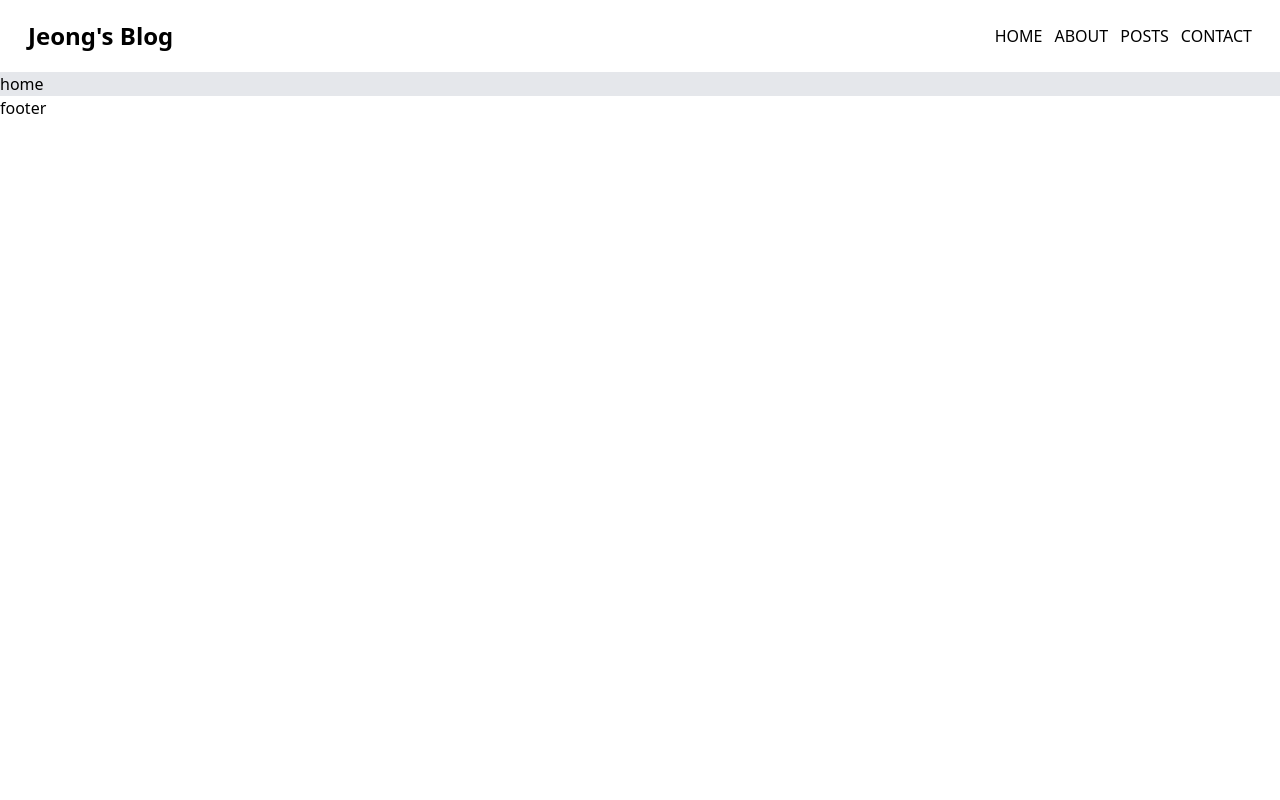
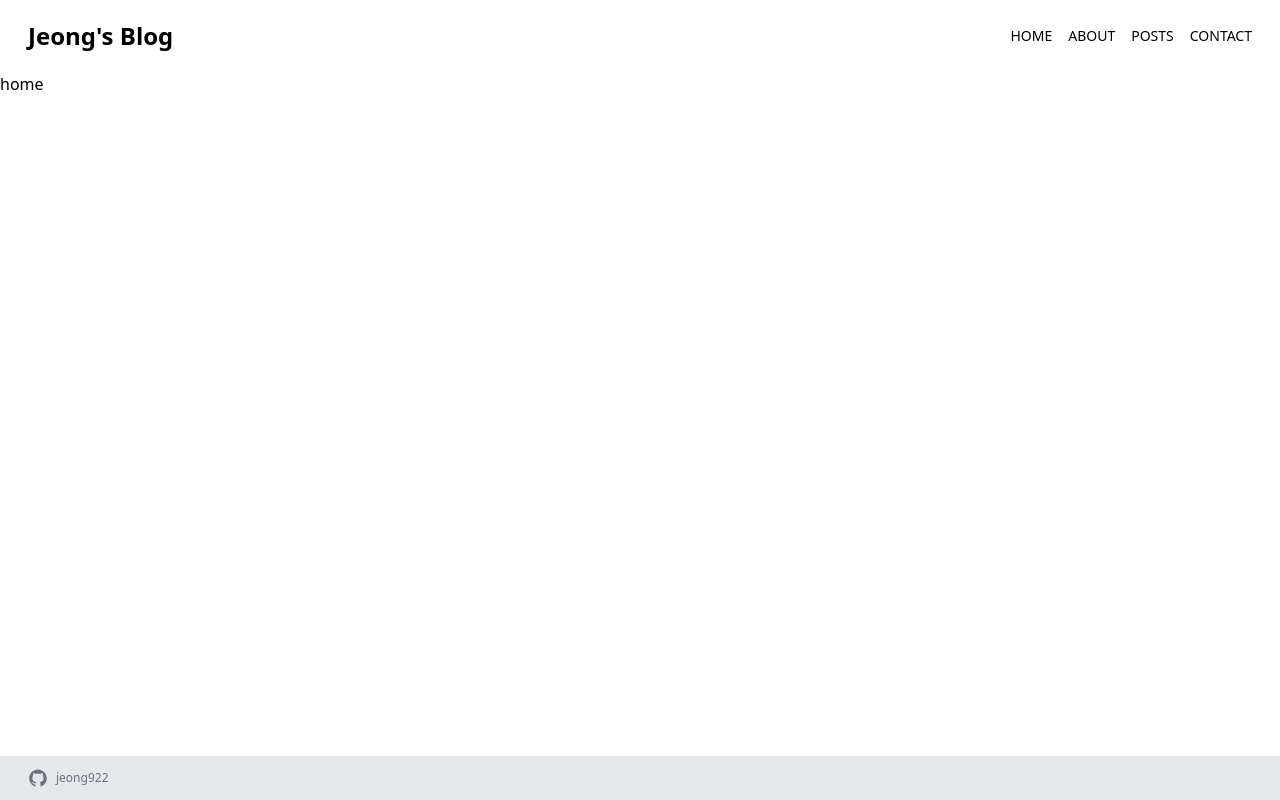
Before and after one commit to jeong922/next.js_blog, a Next.js app: page / in a window 1280 px wide. Built offline with nearby package versions, Linux system fonts and the light colour scheme.

Commit message:
header, footer 수정

```diff
--- a/src/app/layout.tsx
+++ b/src/app/layout.tsx
@@ -14,9 +14,9 @@ export default function RootLayout({
 }) {
   return (
     <html lang='en'>
-      <body>
+      <body className='flex flex-col w-full max-w-screen-2xl mx-auto'>
         <Header />
-        <main>{children}</main>
+        <main className='grow'>{children}</main>
         <Footer />
       </body>
     </html>
--- a/src/app/page.tsx
+++ b/src/app/page.tsx
@@ -5,5 +5,5 @@ import styles from './page.module.css';
 const inter = Inter({ subsets: ['latin'] });
 
 export default function Home() {
-  return <section className='bg-gray-200'>home</section>;
+  return <section className=''>home</section>;
 }
--- a/src/components/Footer.tsx
+++ b/src/components/Footer.tsx
@@ -1,7 +1,15 @@
+import { AiFillGithub } from 'react-icons/ai';
+
 export default function Footer() {
   return (
-    <footer>
-      <p>footer</p>
+    <footer className='bg-gray-200 py-3 px-7'>
+      <a
+        href='https://github.com/jeong922/next.js_blog'
+        className='flex items-center text-xs text-gray-500'
+      >
+        <AiFillGithub className='h-5 w-5 mr-2' />
+        jeong922
+      </a>
     </footer>
   );
 }
--- a/src/components/Header.tsx
+++ b/src/components/Header.tsx
@@ -2,23 +2,15 @@ import Link from 'next/link';
 
 export default function Header() {
   return (
-    <header className='flex justify-between py-5 px-7 items-center'>
+    <header className='flex justify-between py-5 px-7 items-center sm:flex-row flex-col'>
       <Link className='flex items-center text-2xl font-bold' href='/'>
         <h1>{"Jeong's Blog"}</h1>
       </Link>
-      <nav className=''>
-        <Link className='uppercase mr-3' href='/'>
-          Home
-        </Link>
-        <Link className='uppercase mr-3' href='/about'>
-          About
-        </Link>
-        <Link className='uppercase mr-3' href='/posts'>
-          Posts
-        </Link>
-        <Link className='uppercase' href='/contact'>
-          Contact
-        </Link>
+      <nav className='flex gap-4 uppercase mt-4 sm:mt-0 text-sm'>
+        <Link href='/'>Home</Link>
+        <Link href='/about'>About</Link>
+        <Link href='/posts'>Posts</Link>
+        <Link href='/contact'>Contact</Link>
       </nav>
     </header>
   );
```
